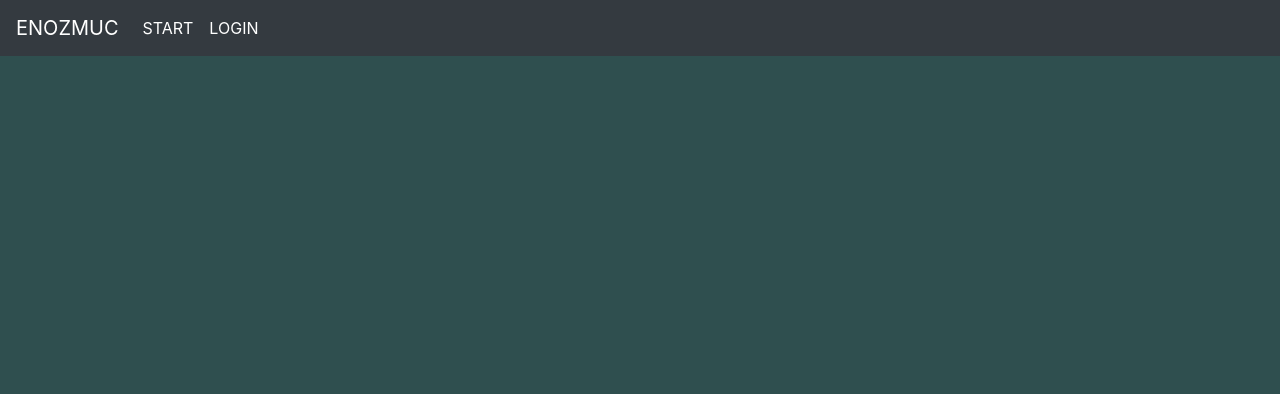
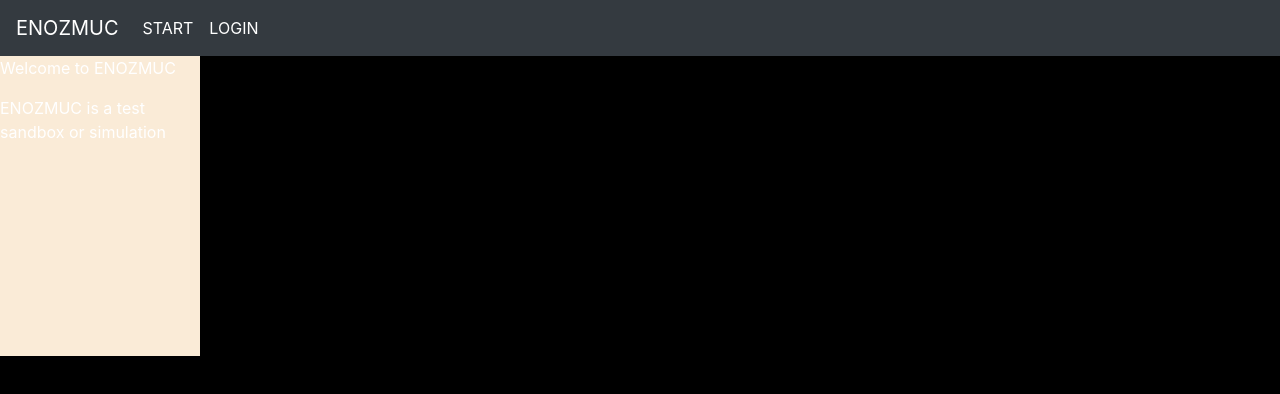
Before and after one commit to ArjunMehta01/enozmuc, a React (Create React App) app in the folder front_end/: page / in a window 1280 px wide. Shown: the top 394 px of the page. Built offline with nearby package versions, Linux system fonts and the light colour scheme.

Commit message:
Fixed structure and frontend

```diff
--- a/front_end/src/App.css
+++ b/front_end/src/App.css
@@ -3,5 +3,5 @@
 }
 
 body {
-	background-color: darkslategray;
+	background-color: #000000;
 }
--- a/front_end/src/App.js
+++ b/front_end/src/App.js
@@ -1,8 +1,13 @@
 import "./App.css";
 import { Navbar } from "./components/Navbar";
-
+import { Landing } from "./components/Landing";
 function App() {
-	return <Navbar></Navbar>;
+	return (
+		<>
+			<Navbar></Navbar>
+			<Landing></Landing>
+		</>
+	);
 }
 
 export default App;
--- /dev/null
+++ b/front_end/src/components/Landing.css
@@ -0,0 +1,14 @@
+.heading_name {
+	color: white;
+}
+
+.intro-para {
+	color: white;
+}
+
+.container-size {
+	color: white;
+	width: 200px;
+	height: 300px;
+	background-color: antiquewhite;
+}
--- /dev/null
+++ b/front_end/src/components/Landing.js
@@ -0,0 +1,11 @@
+import React from "react";
+import "./Landing.css";
+
+export const Landing = () => {
+	return (
+		<div className="container-size">
+			<p className="heading_name">Welcome to ENOZMUC</p>
+			<p className="intro-para">ENOZMUC is a test sandbox or simulation</p>
+		</div>
+	);
+};
--- a/package.json
+++ /dev/null
@@ -1,6 +0,0 @@
-{
-  "dependencies": {
-    "bcrypt": "^5.0.1",
-    "express": "^4.17.2"
-  }
-}
```
Also changed, not shown: front_end/src/components/Form.js (added, +34 -0 lines), front_end/src/components/Form.css (added), front_end/src/components/Navbar.css (added), front_end/src/components/Navbar.module.css (deleted), 1 other file (tests, documents, lock files or other folders).
